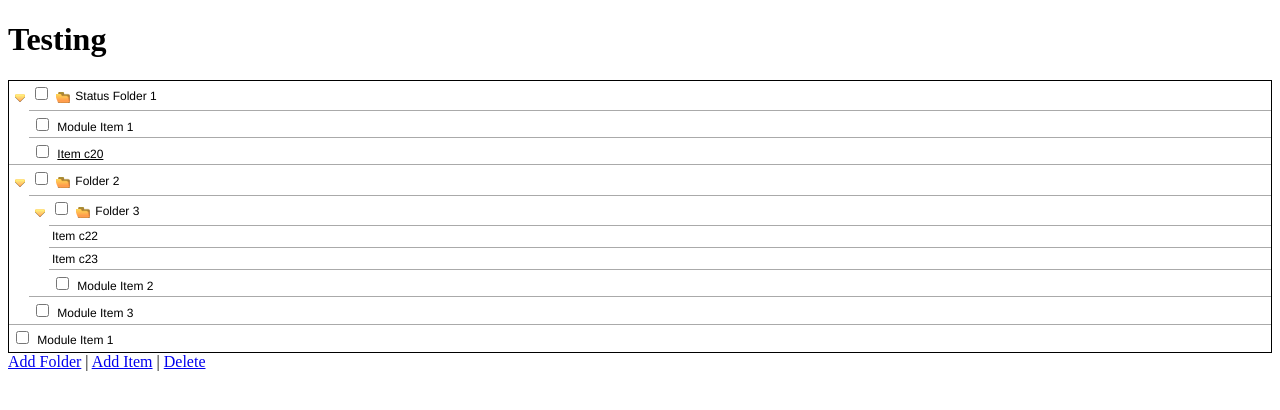
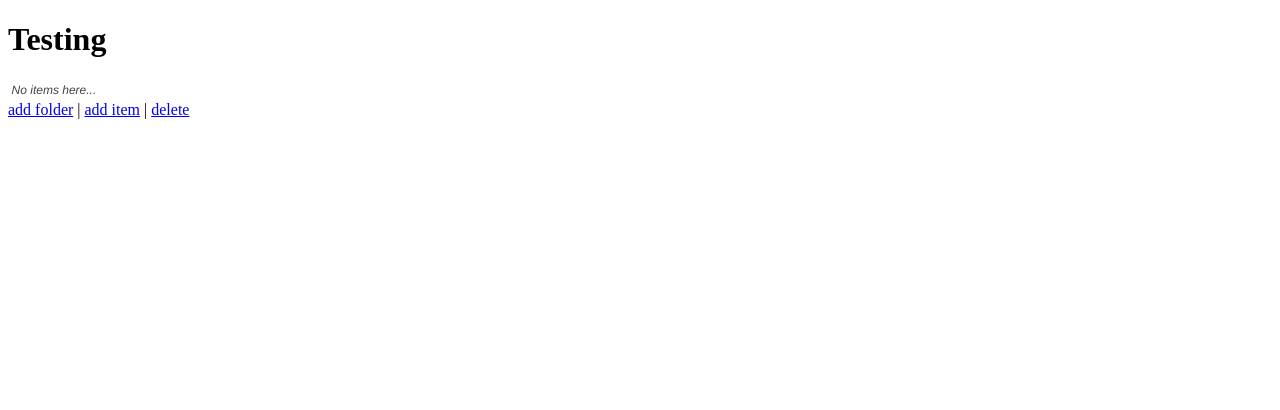
Before and after one commit to jskopek/backbone-folder-ui, a plain HTML site: page index.html in a window 1280 px wide. Drawn offline with Linux system fonts and the light colour scheme.

Commit message:
Added empty message in tree view

```diff
--- a/tree.css
+++ b/tree.css
@@ -3,9 +3,6 @@
 	font-family: Helvetica;
 }
 .tree {
-    /*width: 220px;*/
-    /*height: 255px;*/
-	border: 1px solid #000;
 	overflow-y: auto;
 	overflow-x: hidden;
 }
@@ -31,6 +28,11 @@
 }
 .tree_row > div em {
 	font-style: normal;
+}
+.tree .empty {
+    font-style: italic;
+    padding: .3em;
+    color: #444
 }
 
 .tree_row.placeholder { background: #eee; }
--- a/tree_example.js
+++ b/tree_example.js
@@ -80,12 +80,12 @@ $(document).ready(function() {
 
 
     tree = new Tree({"sortable": true});
-    tree = new Tree(data);
-    var fview = new TreeView({"model": tree});
+    tree = new Tree();
+    var fview = new TreeView({"model": tree, "empty_message": "No items here..."});
 
 
     tree.bind("children:hidden", function(item) {
-        console.log("Hidden changed", item.get("title"), this);
+        console.log("hidden changed", item.get("title"), this);
     });
     tree.bind("children:sorted", function(item, old_folder, new_folder, position) {
         console.log("move", item.get("title"), old_folder.get("title"), new_folder.get("title"), position);
@@ -93,19 +93,19 @@ $(document).ready(function() {
 
     $("#tree").html(fview.el);
 
-    var el = $("<a href='#' class='add_folder'>Add Folder</a> | <a href='#' class='add_item'>Add Item</a> | <a href='#' class='delete'>Delete</a>");
+    var el = $("<a href='#' class='add_folder'>add folder</a> | <a href='#' class='add_item'>add item</a> | <a href='#' class='delete'>delete</a>");
     $("#tree").append(el);
     $("#tree").find(".add_folder").click(function(e) {
         e.preventDefault();
-        var folder = new Folder();
-        folder.set({"title": "Folder " + folder.cid});
+        var folder = new folder();
+        folder.set({"title": "folder " + folder.cid});
         tree.add(folder);
         console.log("add", "folder", folder.get("title"));
     });
 
     $("#tree").find(".add_item").click(function(e) {
         e.preventDefault();
-        var item = new TreeItem({"selectable": true});
+        var item = new treeitem({"selectable": true});
         tree.add(item);
         console.log("add", "item", item.get("title"));
     });
--- a/tree_view.js
+++ b/tree_view.js
@@ -157,6 +157,7 @@ var FolderView = Backbone.View.extend({
     }
 });
 
+//initialization argments: {'model': TreeModel, 'empty_message': 'Message to show w/ no items'}
 var TreeView = FolderView.extend({
     tagName: "div",
     className: "tree",
@@ -180,6 +181,14 @@ var TreeView = FolderView.extend({
     render: function() {
         FolderView.prototype.render.call(this);
         this.set_sorting();
+    },
+    render_items: function() {
+        FolderView.prototype.render_items.call(this);
+
+        //if an empty message has been provided, add it
+        if( !this.model.get("children").length && this.options.empty_message ) {
+            $(this.el).children("ol.folder_items").html("<div class='empty'>" + this.options.empty_message + "</div>");
+        }
     },
     set_sorting: function() {
         if( !this.model.get("sortable") ) {
```
